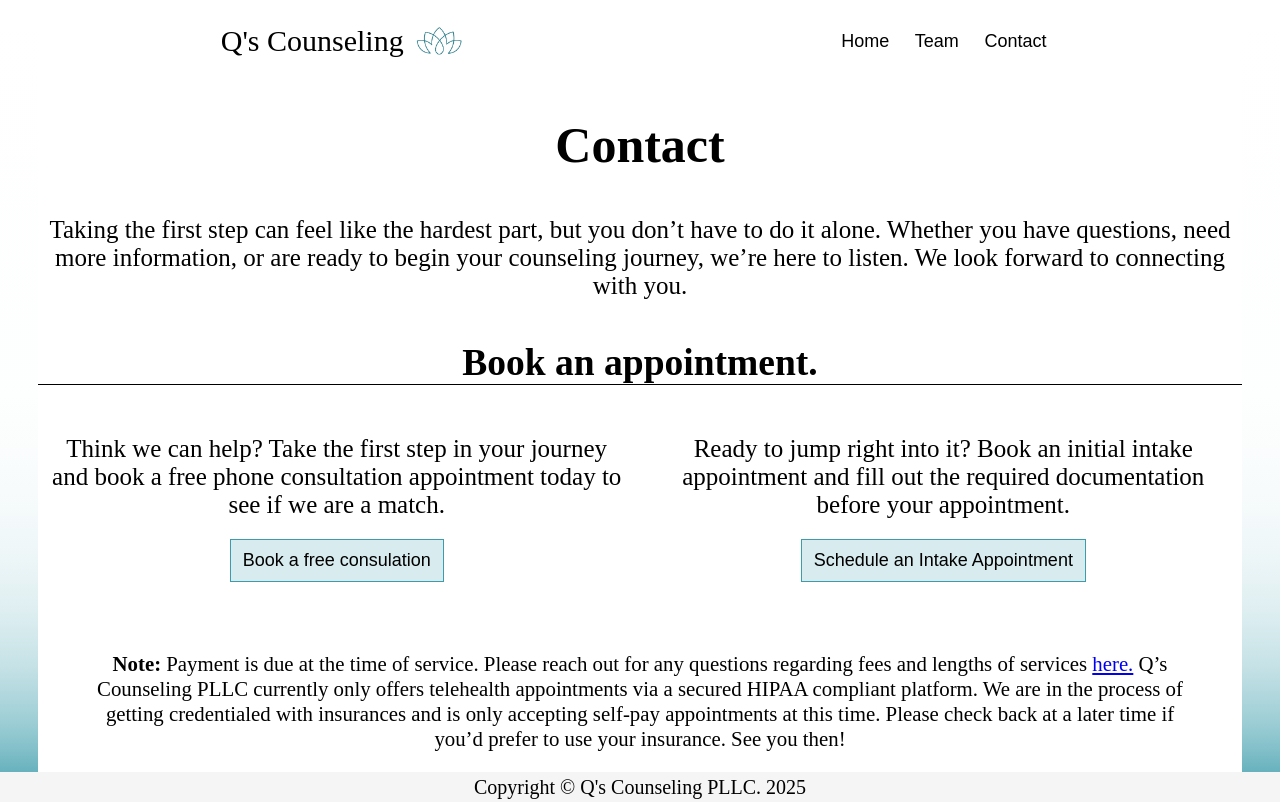
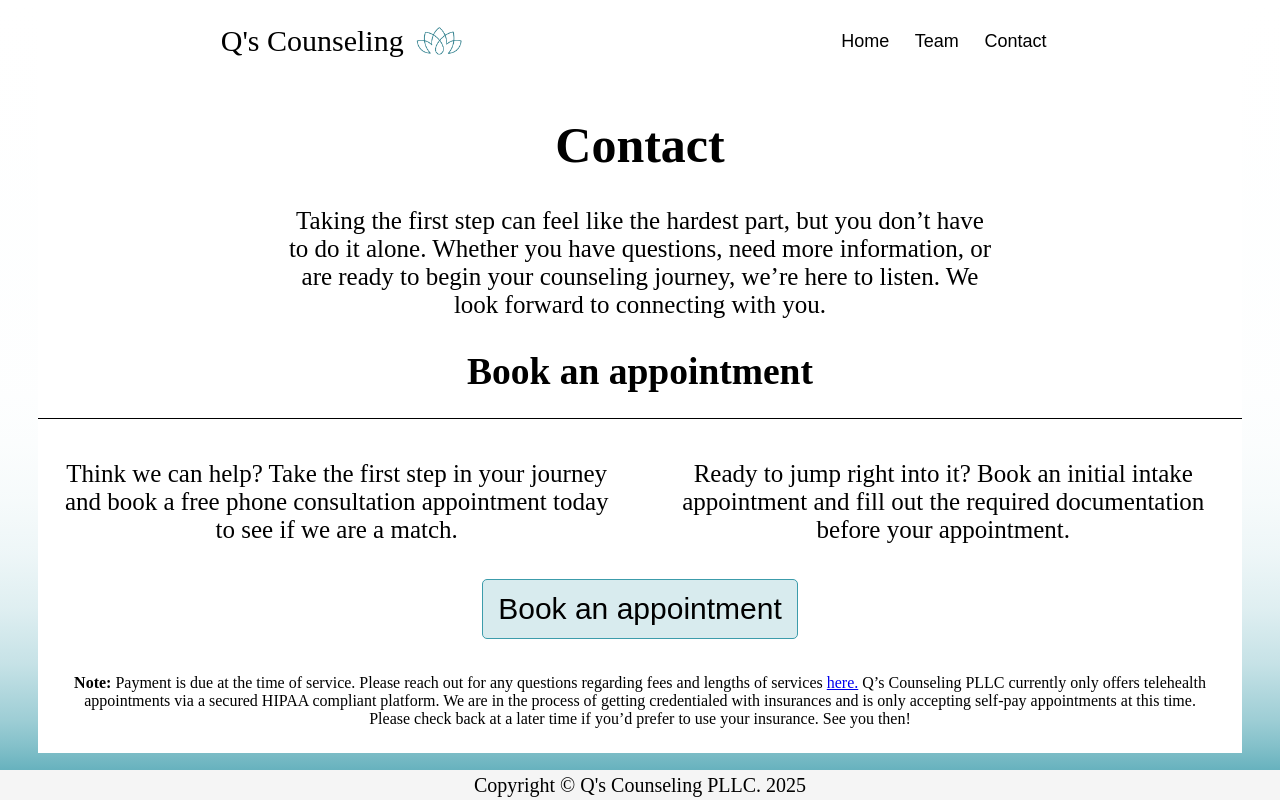
Before and after one commit to BaoWoW123/Q_Site, a React (Create React App) app in the folder q-site/: page /Contact in a window 1280 px wide. Built offline with nearby package versions, Linux system fonts and the light colour scheme; no server answers.

Commit message:
Replace Components(Msg, Appt) For Client Portal

```diff
--- a/q-site/src/components/Contact.js
+++ b/q-site/src/components/Contact.js
@@ -1,8 +1,6 @@
 import "../styles/Contact.css";
 import Footer from "./Footer";
-import { useForm, ValidationError } from "@formspree/react";
-import MsgForm from "./MsgForm";
-import ApptForm from "./ApptForm";
+import { useForm } from "@formspree/react";
 
 const Contact = () => {
   const [state, handleSubmit, reset] = useForm(
@@ -15,38 +13,29 @@ const Contact = () => {
 
   return (
     <div className="Contact">
+      <div style={{padding:' 0 10rem'}}>
       <h1>Contact</h1>
-      <div>
         Taking the first step can feel like the hardest part, but you don’t have
         to do it alone. Whether you have questions, need more information, or
         are ready to begin your counseling journey, we’re here to listen. We
         look forward to connecting with you.
       </div>
 
-      <h2>Book an appointment. </h2>
       <div className="contactSubsection">
+      <h2>Book an appointment </h2>
         <div>
-          <div>
             Think we can help? Take the first step in your journey and book a
             free phone consultation appointment today to see if we are a match.
-          </div>
-          <div>
-            <MsgForm />
-          </div>
         </div>
         <div>
-          <div>
             Ready to jump right into it? Book an initial intake appointment and
             fill out the required documentation before your appointment.
           </div>
-          <div>
-            <ApptForm />
-          </div>
-        </div>
-        <div>
+          <button className="apptBtn" onClick={() => window.open('https://quynh-akers.clientsecure.me/', '_blank', 'noopener,noreferrer')}>Book an appointment</button>
+          <div className="apptNote">
           <b>Note:</b> Payment is due at the time of service. Please reach out
           for any questions regarding fees and lengths of services{" "}
-          <a href="https://www.google.com">here.</a>{" "}
+          <a href="https://quynh-akers.clientsecure.me/">here.</a>{" "}
           Q’s Counseling PLLC currently only offers telehealth appointments via
           a secured HIPAA compliant platform. We are in the process of getting
           credentialed with insurances and is only accepting self-pay
@@ -54,6 +43,7 @@ const Contact = () => {
           prefer to use your insurance. See you then!
         </div>
       </div>
+
       <Footer />
     </div>
   );
--- a/q-site/src/styles/Contact.css
+++ b/q-site/src/styles/Contact.css
@@ -1,13 +1,16 @@
 .Contact {
   display: flex;
-    justify-content: space-between;
   flex-direction: column;
   background-color: white;
-    min-height: 90vh;
+  min-height: 80vh;
+  justify-content: space-between;
 }
 
 .Contact h2 {
   border-bottom: 1px solid black;
+  grid-column:1/3;
+  padding-bottom:1rem;
+  box-sizing: border-box;
 }
 
 .contactSubsection {
@@ -17,20 +20,27 @@
   align-items: center;
   gap: 10px;
 }
-
-.contactSubsection>:first-child, .contactSubsection>:nth-child(2){
-    display: flex;
-    flex-direction: column;
-    padding: 10px;
-    gap: 20px;
+.contactSubsection >:nth-child(3), .contactSubsection >:nth-child(2) {
+    padding: 0 1rem 1rem 1rem;
+}
+.contactSubsection > :last-child {
+  font-size: 2vh;
+  padding: 1rem;
+  grid-column: 1/3;
 }
 
-.contactSubsection>:nth-child(3) {
-    font-size: smaller;
-    padding: 2rem;
+.apptBtn {
+  grid-column: 1/3;
+  background-color: #3c9cab33;
+  border: 1px solid #3c9cab;
+  padding: 12px 15px;
+  margin: auto;
+  font-size: larger;
+  border-radius: 5px;
 }
 
-.contactSubsection > :last-child {
+.apptNote {
+    bottom: 2rem;
+    padding: 0 4rem;
     font-size: smaller;
-    grid-column: 1/3;
 }
```
Lines whose indentation alone changed are shown as unchanged.
